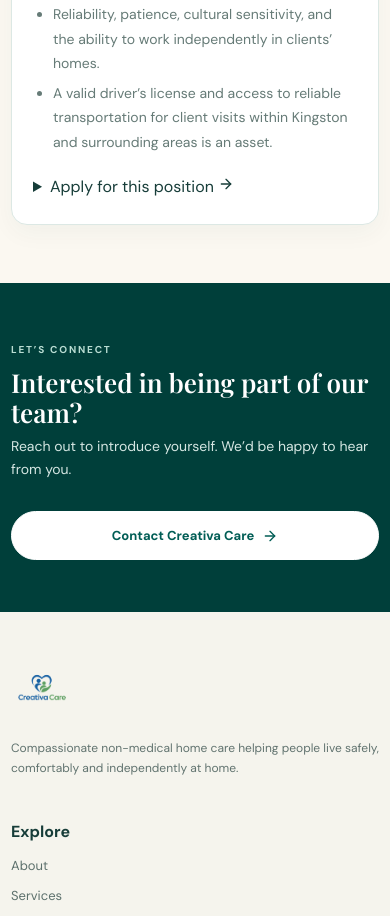
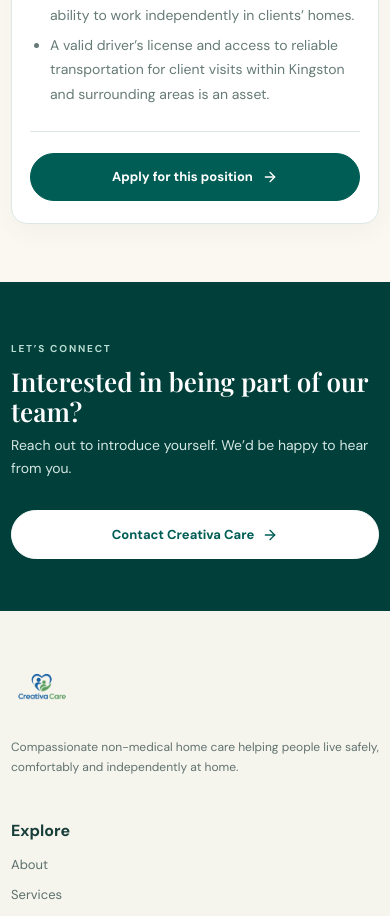
Before and after one commit to habimanasharif/creativa, a Next.js app: page /careers in a window 390 px wide. Shown: the part 3780-4696 px from the top of the page. Built offline with nearby package versions, Linux system fonts and the light colour scheme.

Commit message:
Style the Careers application form for desktop and mobile

```diff
--- a/app/globals.css
+++ b/app/globals.css
@@ -3621,3 +3621,159 @@ a.contact-info-card:hover {
 @media (max-width: 760px) {
   .careers-apply-btn { align-self: stretch; }
 }
+
+
+/* Careers application form */
+.careers-job-card {
+  display: block;
+}
+.careers-job-main {
+  min-width: 0;
+}
+.careers-job-employer {
+  margin: 0 0 14px !important;
+  color: var(--green) !important;
+  font-size: 13px !important;
+  font-weight: 700;
+}
+.career-application {
+  margin-top: 25px;
+  padding-top: 21px;
+  border-top: 1px solid var(--line);
+}
+.career-application > summary {
+  display: inline-flex;
+  align-items: center;
+  justify-content: center;
+  gap: 9px;
+  padding: 12px 19px;
+  border: 1px solid var(--green);
+  border-radius: 999px;
+  background: var(--green);
+  color: #fff;
+  font-size: 13px;
+  font-weight: 700;
+  cursor: pointer;
+  list-style: none;
+  transition: background .2s ease, transform .2s ease;
+}
+.career-application > summary::-webkit-details-marker {
+  display: none;
+}
+.career-application > summary:hover {
+  background: var(--green-dark);
+  transform: translateY(-1px);
+}
+.career-application[open] > summary svg {
+  transform: rotate(90deg);
+}
+.career-application-form {
+  max-width: 820px;
+  margin-top: 22px;
+  padding: 24px;
+  border: 1px solid var(--line);
+  border-radius: 14px;
+  background: #fbfdfb;
+}
+.career-application-fields {
+  display: grid;
+  grid-template-columns: repeat(2, minmax(0, 1fr));
+  gap: 16px;
+}
+.career-application-full {
+  grid-column: 1 / -1;
+}
+.career-application-form .field label {
+  color: var(--ink);
+  font-size: 12px;
+}
+.career-application-form .field input,
+.career-application-form .field textarea {
+  width: 100%;
+  min-width: 0;
+  border: 1px solid #d6e3dd;
+  border-radius: 9px;
+  padding: 12px 13px;
+  background: #fff;
+  color: var(--ink);
+  font-size: 14px;
+}
+.career-application-form .field input:focus,
+.career-application-form .field textarea:focus {
+  border-color: var(--green);
+  outline: 2px solid rgba(0,93,85,.12);
+}
+.career-application-form .field input[type="file"] {
+  padding: 10px;
+  font-size: 12px;
+}
+.career-application-privacy {
+  display: flex;
+  align-items: flex-start;
+  gap: 7px;
+  margin: 15px 0;
+  color: var(--muted);
+  font-size: 12px;
+  line-height: 1.5;
+}
+.career-application-privacy svg {
+  flex: 0 0 14px;
+  margin-top: 2px;
+}
+.career-application-submit {
+  min-width: 190px;
+}
+.career-application-submit:disabled {
+  opacity: .65;
+  cursor: wait;
+  transform: none;
+}
+.career-application-error {
+  margin: 12px 0 0;
+  color: #a22a2a;
+  font-size: 13px;
+}
+.career-application-success {
+  margin-top: 20px;
+  padding: 20px;
+  border: 1px solid #cfe5d7;
+  border-radius: 12px;
+  background: #f2faf4;
+  color: #18583f;
+}
+.career-application-success p {
+  margin: 5px 0 10px;
+  font-size: 13px;
+}
+.career-application-reset {
+  padding: 0;
+  border: 0;
+  background: transparent;
+  color: var(--green);
+  font: inherit;
+  font-size: 12px;
+  font-weight: 800;
+  text-decoration: underline;
+  cursor: pointer;
+}
+@media (max-width: 760px) {
+  .careers-job-card {
+    padding: 22px 18px;
+  }
+  .career-application-form {
+    padding: 18px 15px;
+  }
+  .career-application-fields {
+    grid-template-columns: minmax(0, 1fr);
+    gap: 13px;
+  }
+  .career-application-full {
+    grid-column: auto;
+  }
+  .career-application > summary {
+    width: 100%;
+  }
+  .career-application-submit {
+    width: 100%;
+  }
+}
```
